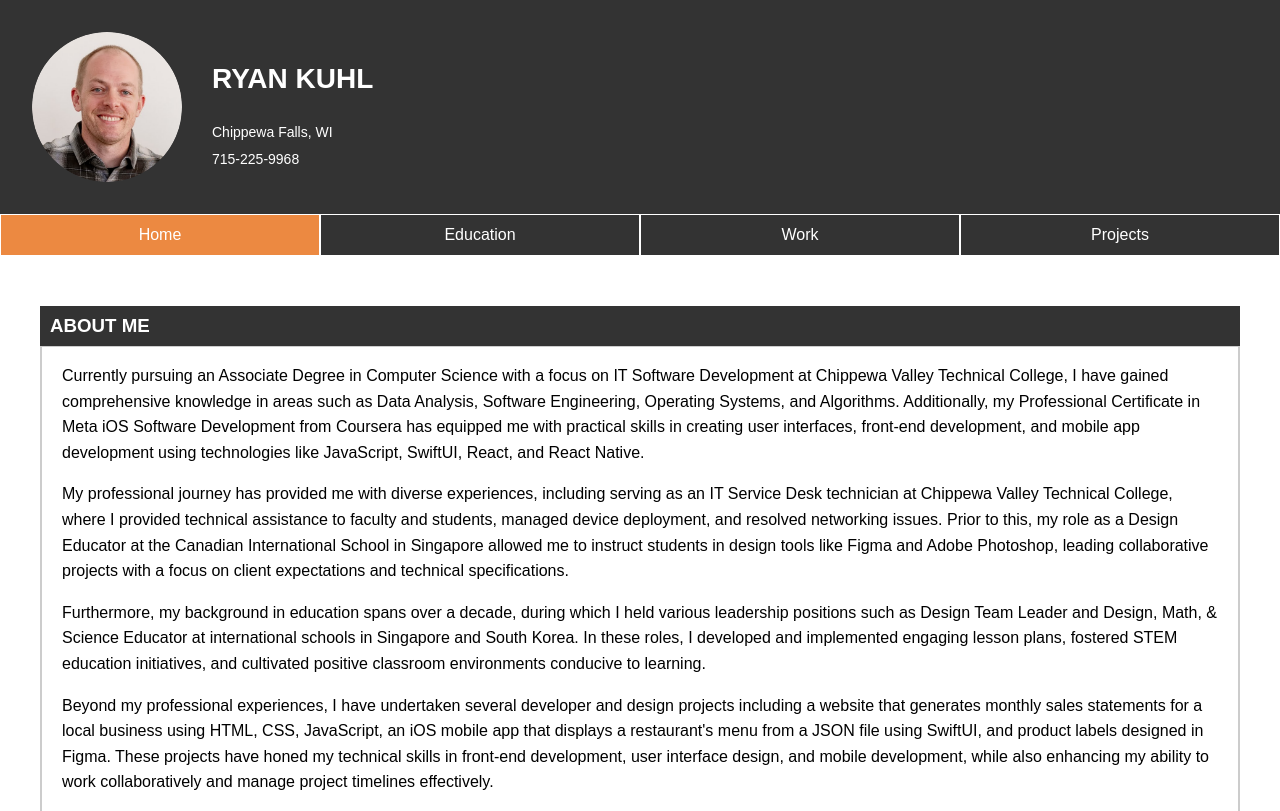
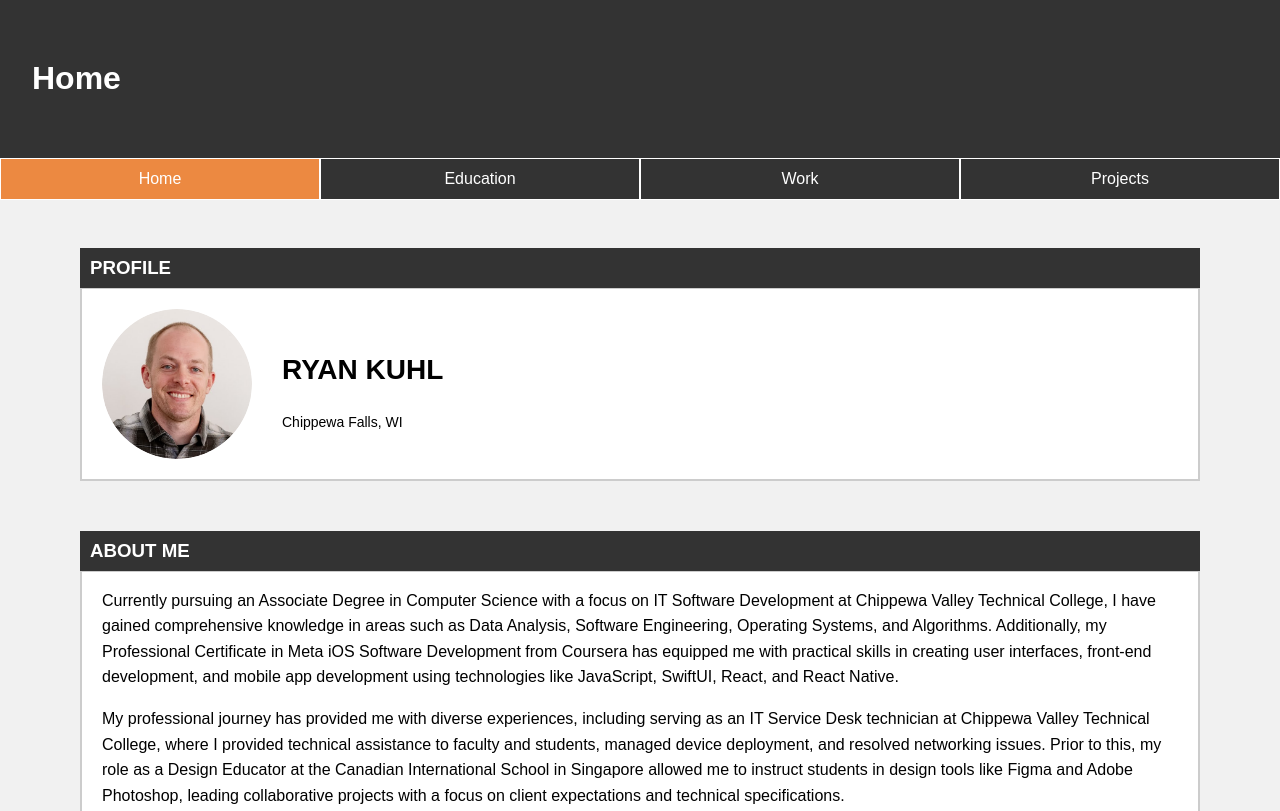
Before and after one commit to kuhlio11/kuhlio11.github.io, a plain HTML site: page index.html in a window 1280 px wide. Shown: the top 811 px of the page. Drawn offline with Linux system fonts and the light colour scheme.

Commit message:
Add files via upload

```diff
--- a/index.html
+++ b/index.html
@@ -8,14 +8,7 @@
   </head>
   <body>
     <header>
-      <div class="profile-info">
-        <img src="profile.png" alt="Profile Image" class="profile-image" />
-        <div class="contact-info">
-          <h1>RYAN KUHL</h1>
-          <p>Chippewa Falls, WI</p>
-          <p>715-225-9968</p>
-        </div>
-      </div>
+      <h1>Home</h1>
     </header>
     <div>
       <!-- Horizontal navigation bar -->
@@ -27,6 +20,18 @@
       </ul>
     </div>
     <div class="container">
+      <div class="section-header">
+        <h3>PROFILE</h3>
+      </div>
+      <div class="section">
+        <div class="profile-info">
+          <img src="profile.png" alt="Profile Image" class="profile-image" />
+          <div class="contact-info">
+            <h1>RYAN KUHL</h1>
+            <p>Chippewa Falls, WI</p>
+          </div>
+        </div>
+      </div>
       <div class="section-header">
         <h3>ABOUT ME</h3>
       </div>
--- a/styles.css
+++ b/styles.css
@@ -3,7 +3,7 @@
 .button {
   color: #fff;
   text-decoration: none;
-  background-color: #333;
+  background-color: #ec8941;
   padding: 10px;
   border-radius: 5px;
 }
@@ -27,9 +27,9 @@ header {
 }
 
 .container {
-  max-width: 800px;
-  margin: auto;
-  padding: 2em;
+  padding: 5em;
+  padding-top: 30px;
+  background-color: #cccccc45; /* Add background color to the navbar */
 }
 
 h2,
@@ -74,6 +74,8 @@ h3 {
 
 .profile-info {
   display: flex;
+  padding: 20px;
+  padding-left: 0;
   align-items: center; /* Align items vertically */
 }
 
@@ -97,6 +99,7 @@ h3 {
   margin-bottom: 50px;
   padding-left: 20px;
   padding-right: 20px;
+  background-color: #fff;
 }
 .section-header {
   color: #fff;
@@ -112,6 +115,7 @@ h3 {
   padding-right: 20px;
   display: flex;
   align-items: center;
+  background-color: #fff;
 }
 .text-content {
   flex: 1;
@@ -161,14 +165,16 @@ ul.multi-column-list li {
   .container {
     padding: 1em;
   }
+
   .navbar {
     display: grid; /* Use grid layout */
     grid-template-columns: repeat(2, 1fr); /* 2 columns with equal width */
     row-gap: 1rem; /* Evenly distributed margin between buttons horizontally */
     column-gap: 1rem; /* Evenly distributed margin between buttons horizontally */
     justify-content: space-around; /* Evenly distribute items along the main axis */
-    margin: 20px;
+    padding: 20px;
     margin-bottom: 0;
+    background-color: #cccccc45; /* Add background color to the navbar */
   }
 
   .navbar li a {
@@ -237,7 +243,8 @@ ul.multi-column-list li {
 /* Media query for tablets */
 @media only screen and (min-width: 459px) and (max-width: 1024px) {
   .container {
-    padding: 2em;
+    padding-left: 50px;
+    padding-right: 50px;
   }
   ul.multi-column-list {
     columns: 3; /* Set the number of columns */
@@ -251,12 +258,6 @@ ul.multi-column-list li {
 
 /* Media query for wide displays */
 @media only screen and (min-width: 1025px) {
-  .container {
-    max-width: 1200px; /* Adjust container width for wide displays */
-    padding: 2em;
-    border-left: 15% solid #ccc; /* Vertical border on the left */
-    border-right: 15% solid #ccc; /* Vertical border on the right */
-  }
   .navbar li {
     width: 100%; /* Make each item take up entire width */
   }
```
